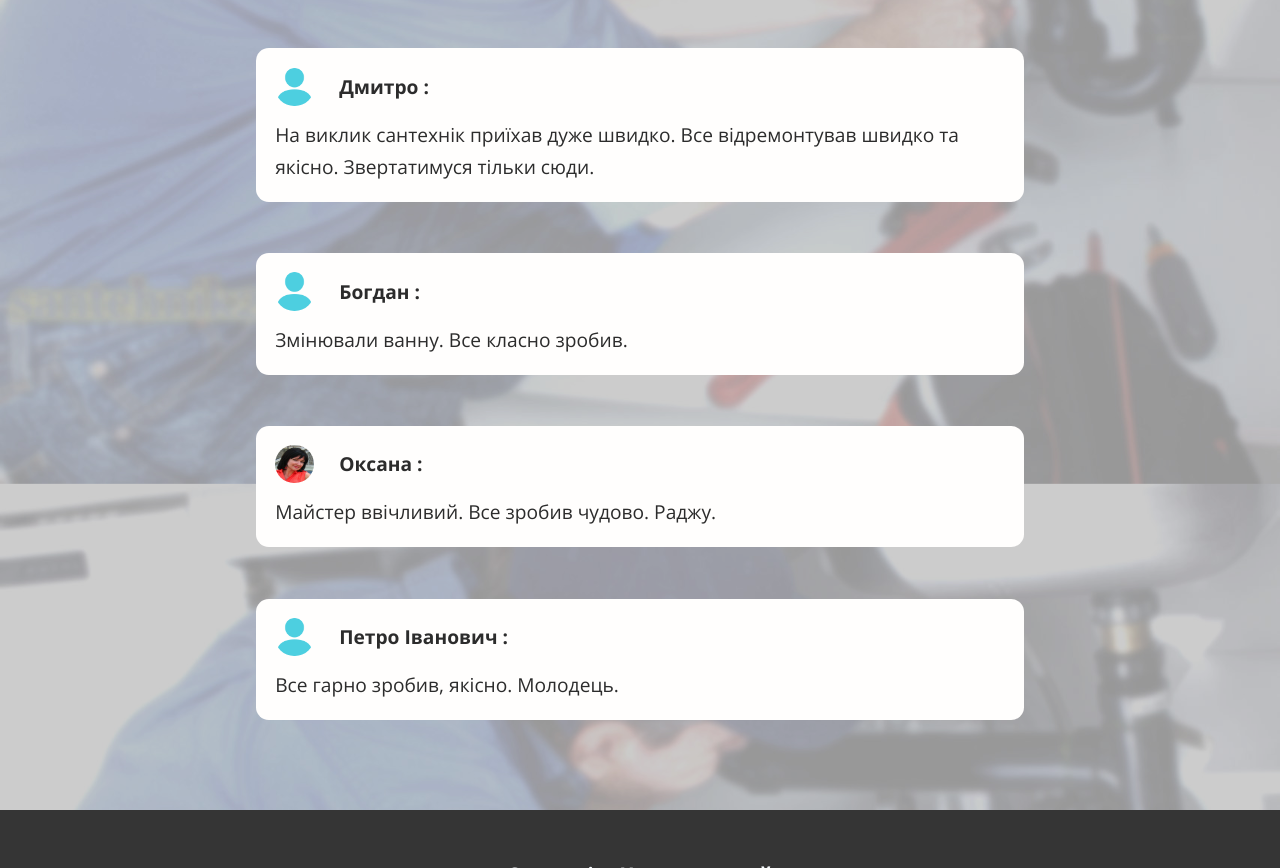
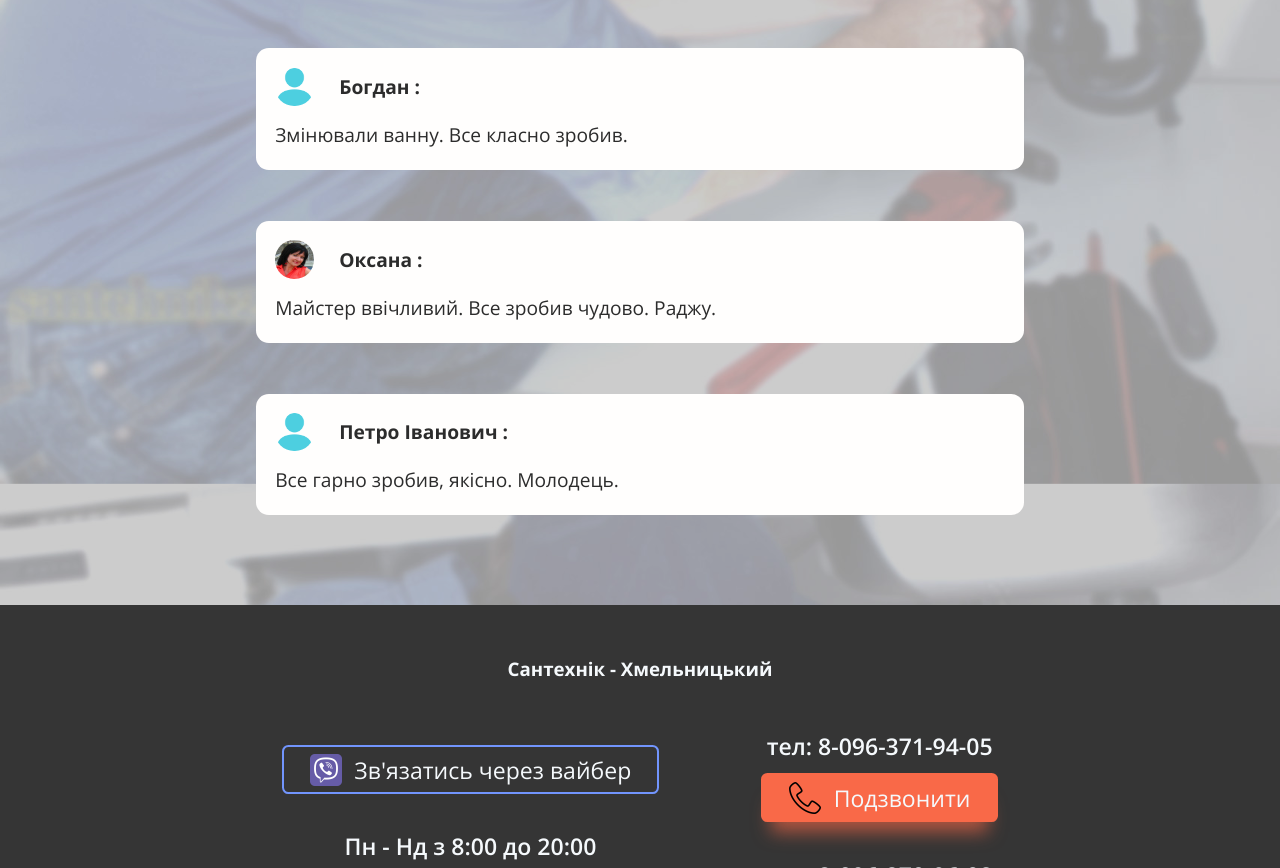
Before and after one commit to IgorEvtushenko/Plumbing, a website built with webpack: page src/index.html in a window 1280 px wide. Shown: the part 2740-3608 px from the top of the page. Built offline with nearby package versions, Linux system fonts and the light colour scheme.

Commit message:
3 commit

```diff
--- a/src/index.html
+++ b/src/index.html
@@ -128,12 +128,6 @@
                         </span>
                     </li>
                     <li>
-                        <p><img src="./img/user.png" alt=""><b>Дмитро : </b></p>
-                        <span>
-                            На виклик сантехнік приїхав дуже швидко. Все відремонтував швидко та якісно. Звертатимуся тільки сюди.
-                        </span>
-                    </li>
-                    <li>
                         <p><img src="./img/user.png" alt=""><b>Богдан : </b></p>
                         <span>
                             Змінювали ванну. Все класно зробив.
```
